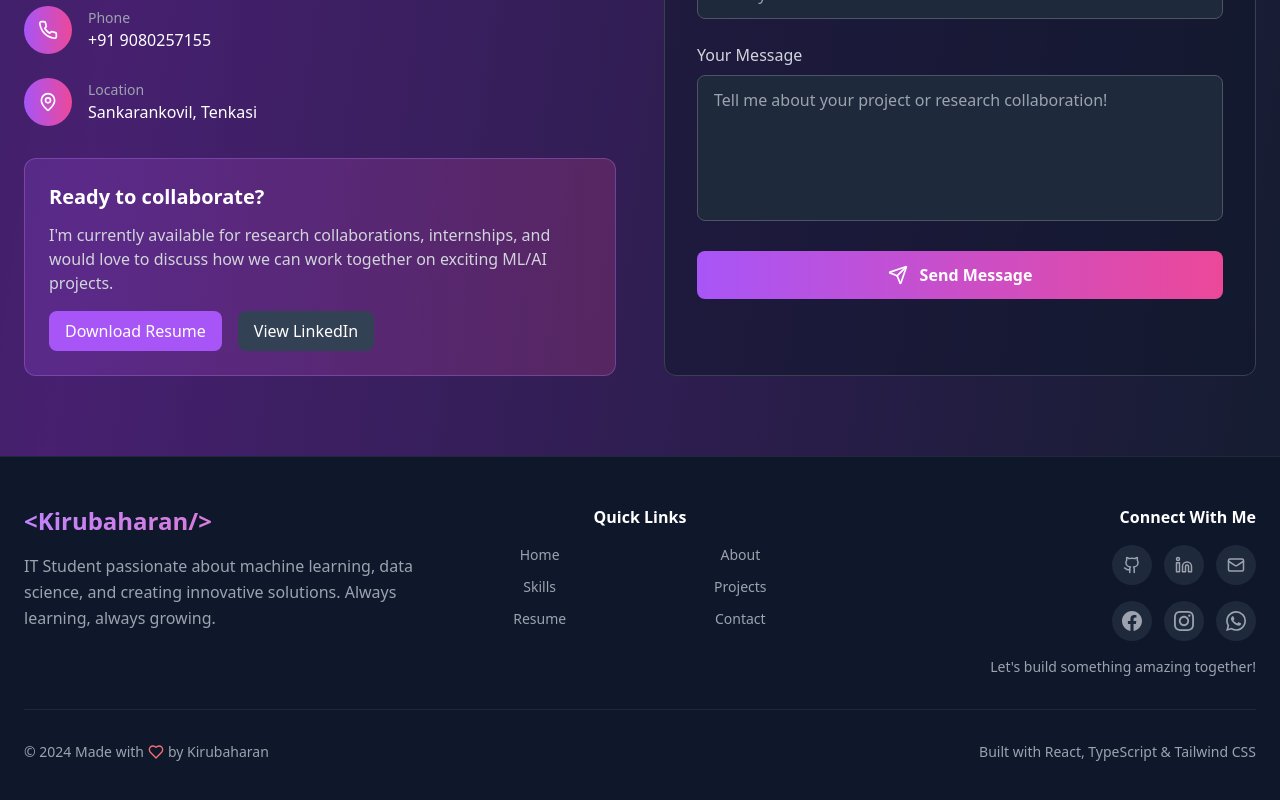
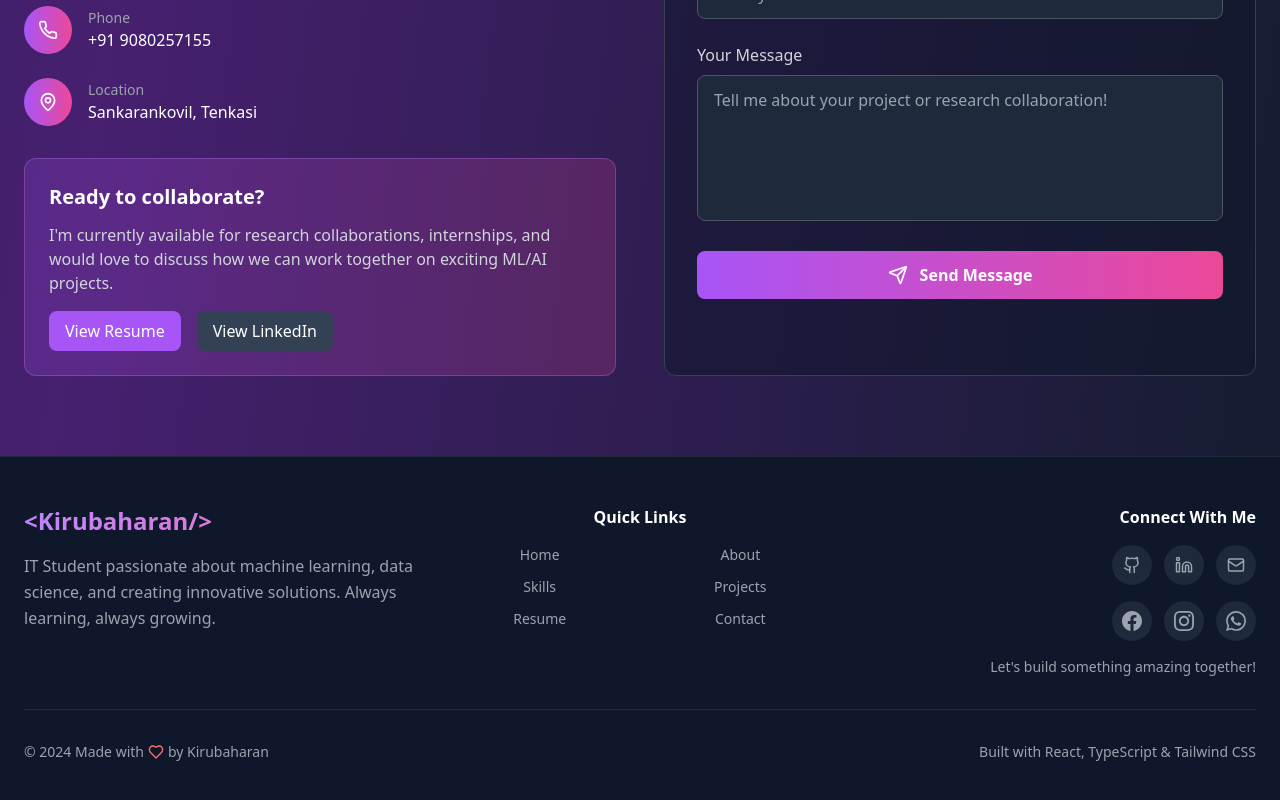
Before and after one commit to kirubaharan181/kiruba-portfolio, a React (Vite) app: page / in a window 1280 px wide. Shown: the part 8504-9304 px from the top of the page. Built offline with nearby package versions, Linux system fonts and the light colour scheme.

Commit message:
Update Contact.tsx

```diff
--- a/src/components/Contact.tsx
+++ b/src/components/Contact.tsx
@@ -141,10 +141,11 @@ const Contact = () => {
               <div className="flex gap-4">
                 <a
                   href="https://i.ibb.co/zkwGnBh/Kirubaharan-Resume-page-0001.jpg"
-                  download="Kirubaharan_Resume.jpg"
+                  target="_blank"
+                  rel="noopener noreferrer"
                   className="px-4 py-2 bg-purple-500 hover:bg-purple-600 text-white rounded-lg transition-colors duration-300"
                 >
-                  Download Resume
+                  View Resume
                 </a>
                 <a
                   href="https://www.linkedin.com/in/kiruba-haran-7369a0320"
```
